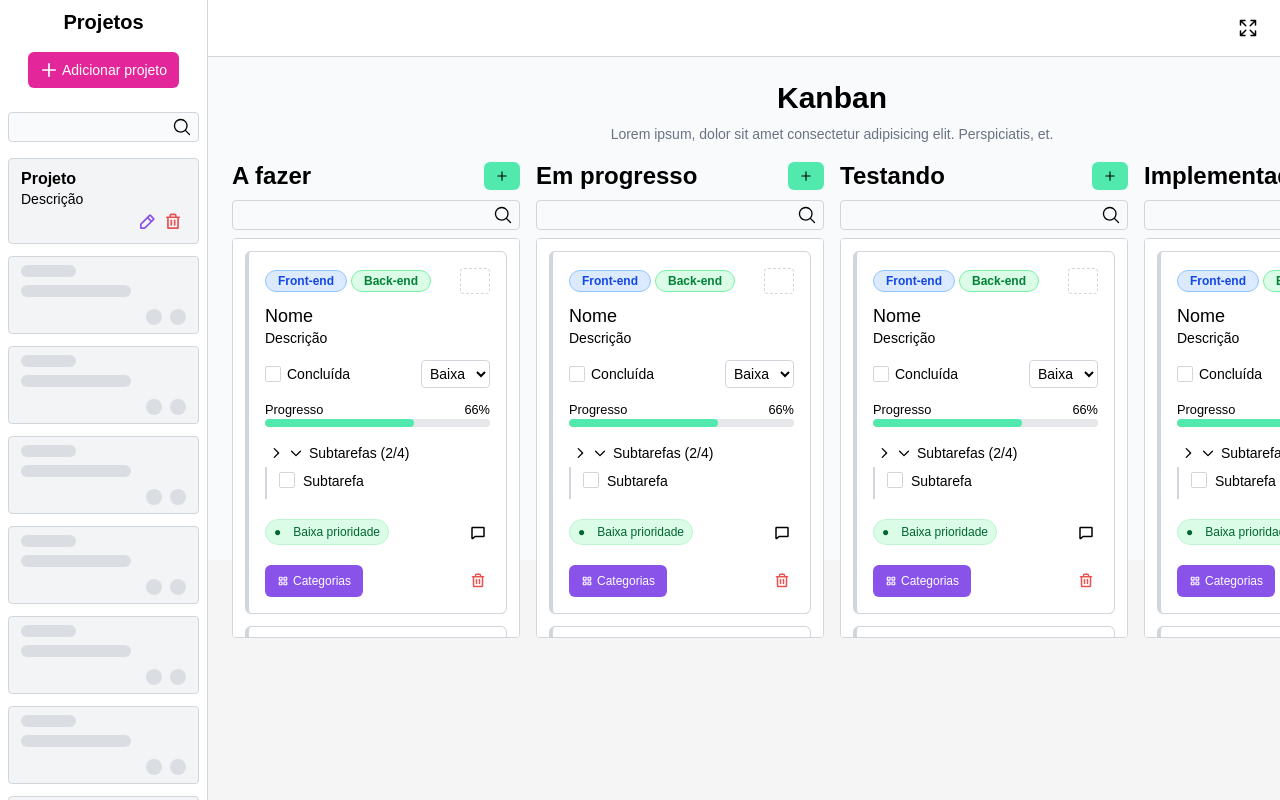
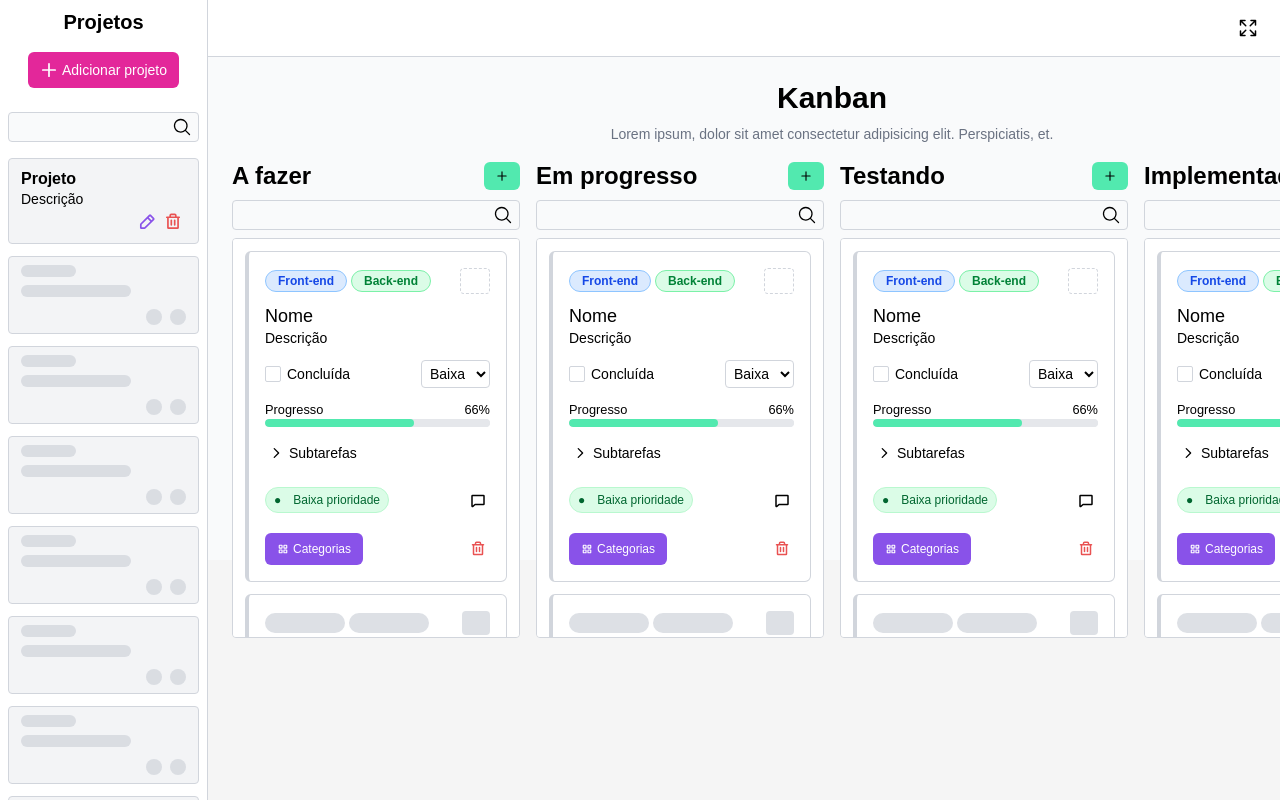
Before and after one commit to marcelosarinho/kanban, a React (Vite) app in the folder frontend/: page / in a window 1280 px wide. Shown: the top 800 px of the page. Built offline with nearby package versions, Linux system fonts and the light colour scheme; some icons are missing; a web font is replaced by a local one.

Commit message:
feat: added interactivity to subtasks component

```diff
--- a/frontend/src/components/Subtasks.tsx
+++ b/frontend/src/components/Subtasks.tsx
@@ -1,14 +1,26 @@
 import { CaretDownIcon, CaretRightIcon, CheckIcon } from "@phosphor-icons/react";
 
-export default function Subtasks() {
+type SubtasksProps = {
+  title: string;
+  open: boolean;
+  onClick: () => void;
+}
+
+export default function Subtasks(props: SubtasksProps) {
+  const { title, open, onClick } = props;
+
   return (
     <>
-      <div className="flex gap-1.5 items-center hover:bg-gray-100 dark:hover:bg-slate-700 p-1 rounded transition-colors cursor-pointer">
+      <div onClick={onClick} className="flex gap-1.5 items-center hover:bg-gray-100 dark:hover:bg-slate-700 p-1 rounded transition-colors cursor-pointer">
+        {open ? (
+          <CaretDownIcon weight="bold" className="text-sm"/>
+        ) : (
           <CaretRightIcon weight="bold" className="text-sm"/>
-          <CaretDownIcon weight="bold" className="text-sm"/>
-          <span className="text-sm">Subtarefas (2/4)</span>
-        </div>
+        )}
+        <span className="text-sm select-none">Subtarefas</span>
+      </div>
 
+      {open && (
         <div className="border-l-2 border-gray-300 dark:border-slate-700 p-1 pl-3">
           <ul className="space-y-2">
             <li className="flex items-start gap-2">
@@ -17,11 +29,12 @@ export default function Subtasks() {
                 <CheckIcon weight="bold" className="absolute top-0 hidden peer-checked:block pointer-events-none text-black" />
               </div>
               <label className="text-sm select-none peer-has-checked:line-through" htmlFor="subtask">
-                Subtarefa
+                {title}
               </label>
             </li>
           </ul>
         </div>
+      )}
     </>
   )
 }
--- a/frontend/src/components/Task.tsx
+++ b/frontend/src/components/Task.tsx
@@ -19,6 +19,7 @@ export default function Task(props: TaskProps) {
   const [toggleElement, setToggleElement] = useState({
     color: false,
     comment: false,
+    subtasks: false,
   });
 
   return (
@@ -75,9 +76,7 @@ export default function Task(props: TaskProps) {
           <ProgressBar />
       </div>
 
-      <div>
-        <Subtasks />
-      </div>
+      <Subtasks onClick={() => setToggleElement({...toggleElement, subtasks: !toggleElement.subtasks})} title="teste" open={toggleElement.subtasks} />
 
       <div className="my-5 flex justify-between">
         <TaskPriorityBadge priority="low"/>
```
